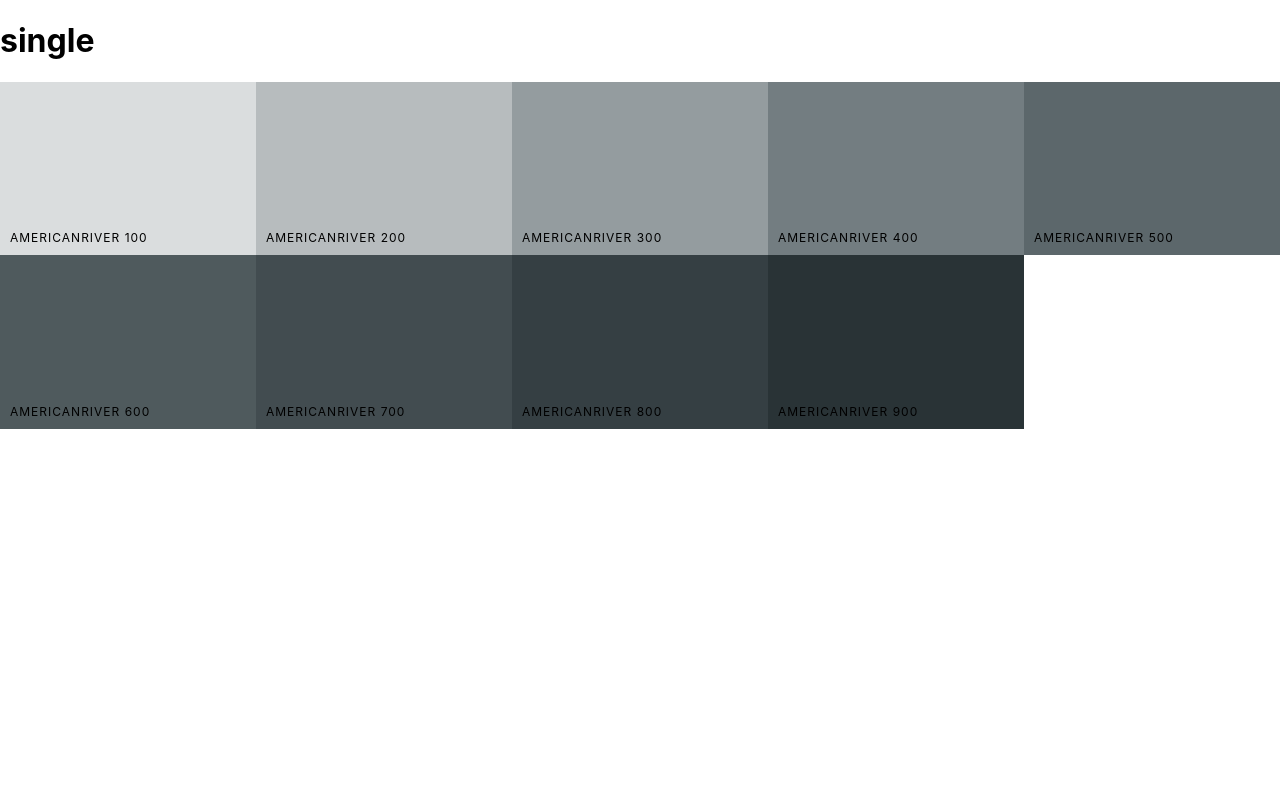
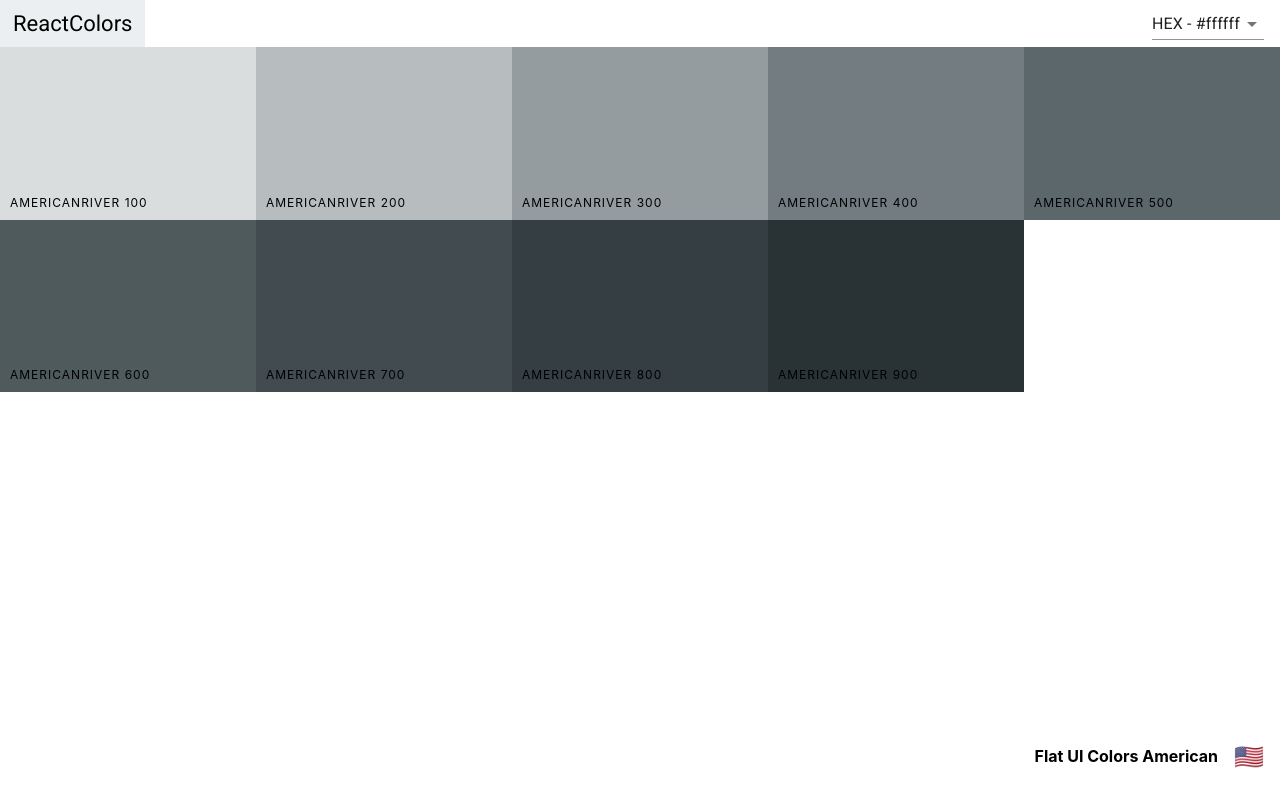
Before and after one commit to asashi26/react-colors, a React (Create React App) app: page /palette/flat-ui-colors-american/americanriver in a window 1280 px wide. Built offline with nearby package versions, Linux system fonts and the light colour scheme.

Commit message:
Add Navbar and Footer to SingleColorPalette

```diff
--- a/src/components/Pallete.js
+++ b/src/components/Pallete.js
@@ -2,6 +2,7 @@ import React, {Component} from 'react';
 import ColorBox from './color-box'
 import './palette.css'
 import Navbar from './navbar'
+import PaletteFooter from './palette-footer';
 
 export default class Pallete extends Component {
   constructor(props) {
@@ -43,14 +44,12 @@ export default class Pallete extends Component {
           level={level}
           changeLevel={this.changeLevel}
           handleChange={this.changeFormat}
+          showingAllColors
           />
         <div className='palette-colors'>
           {colorBoxes}
         </div>
-        <footer className='palette-footer'>
-          {paletteName}
-          <span className='emoji'>{emoji}</span>
-        </footer>
+       <PaletteFooter paletteName={paletteName} emoji={emoji} />
       </div>
     )
   }
--- a/src/components/navbar.js
+++ b/src/components/navbar.js
@@ -30,16 +30,15 @@ class Navbar extends Component {
   }
 
   render() {
-    const {level, changeLevel} = this.props
+    const {level, changeLevel, showingAllColors} = this.props
     const { format, open } = this.state
 
     return (
       <nav className='navbar'>
         <div className='logo'>
-          <Link to='/'>
-            ReactColors
-          </Link>
+          <Link to='/'>ReactColors</Link>
         </div>
+       {showingAllColors && (
           <div>
             <span>Level: {level}</span>
             <div className='slider'>
@@ -52,6 +51,8 @@ class Navbar extends Component {
               />
             </div>
           </div>
+          )
+        }
         <div className='select-container'>
           <Select value={format} onChange={this.handleFormatChange}>
             <MenuItem value='hex'>HEX - #ffffff</MenuItem>
--- /dev/null
+++ b/src/components/palette-footer.js
@@ -0,0 +1,14 @@
+import React from 'react'
+
+function PaletteFooter(props) {
+  const {paletteName, emoji} = props
+
+  return (
+    <footer className='palette-footer'>
+      {paletteName}
+      <span className='emoji'>{emoji}</span>
+    </footer>
+  )
+}
+
+export default PaletteFooter
--- a/src/components/single-color-palette.js
+++ b/src/components/single-color-palette.js
@@ -1,10 +1,14 @@
 import React, {Component} from 'react';
 import ColorBox from './color-box'
+import Navbar from './navbar';
+import PaletteFooter from './palette-footer';
 
 class SingleColorPalette extends Component {
   constructor(props) {
     super(props)
+    this.state = {format: 'hex'}
     this._shades = this.gatherShades(this.props.palette, this.props.colorId)
+    this.changeFormat = this.changeFormat.bind(this)
   }
 
   gatherShades(palette, colorToFilterBy) {
@@ -20,14 +24,28 @@ class SingleColorPalette extends Component {
     return shades.slice(1)
   }
 
+  changeFormat(value) {
+    this.setState({format: value})
+  }
+
   render() {
+    const {format} = this.state
     const colorBox = this._shades.map(color => (
-      <ColorBox key={color.id} name={color.name} background={color.hex} showLink={false} />
+      <ColorBox
+        key={color.id}
+        name={color.name}
+        background={color[format]}
+        showLink={false} />
     ))
+    const {paletteName, emoji} = this.props.palette
     return (
       <div className='palette'>
-        <h1>single</h1>
+        <Navbar
+          handleChange={this.changeFormat}
+          showingAllColors={false}
+        />
         <div className='palette-colors'>{colorBox}</div>
+        <PaletteFooter paletteName={paletteName} emoji={emoji} />
       </div>
     )
   }
```
Lines whose indentation alone changed are shown as unchanged.
